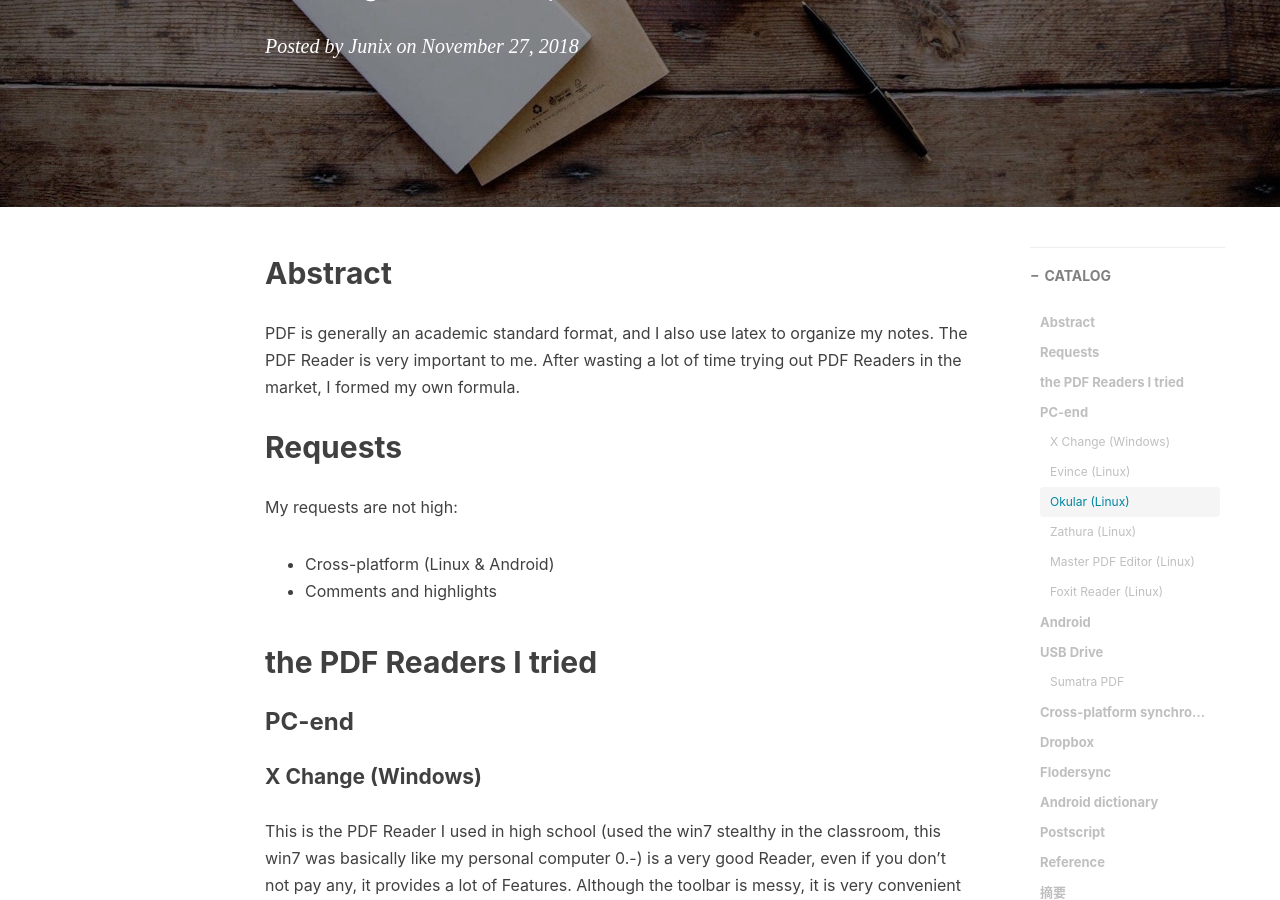
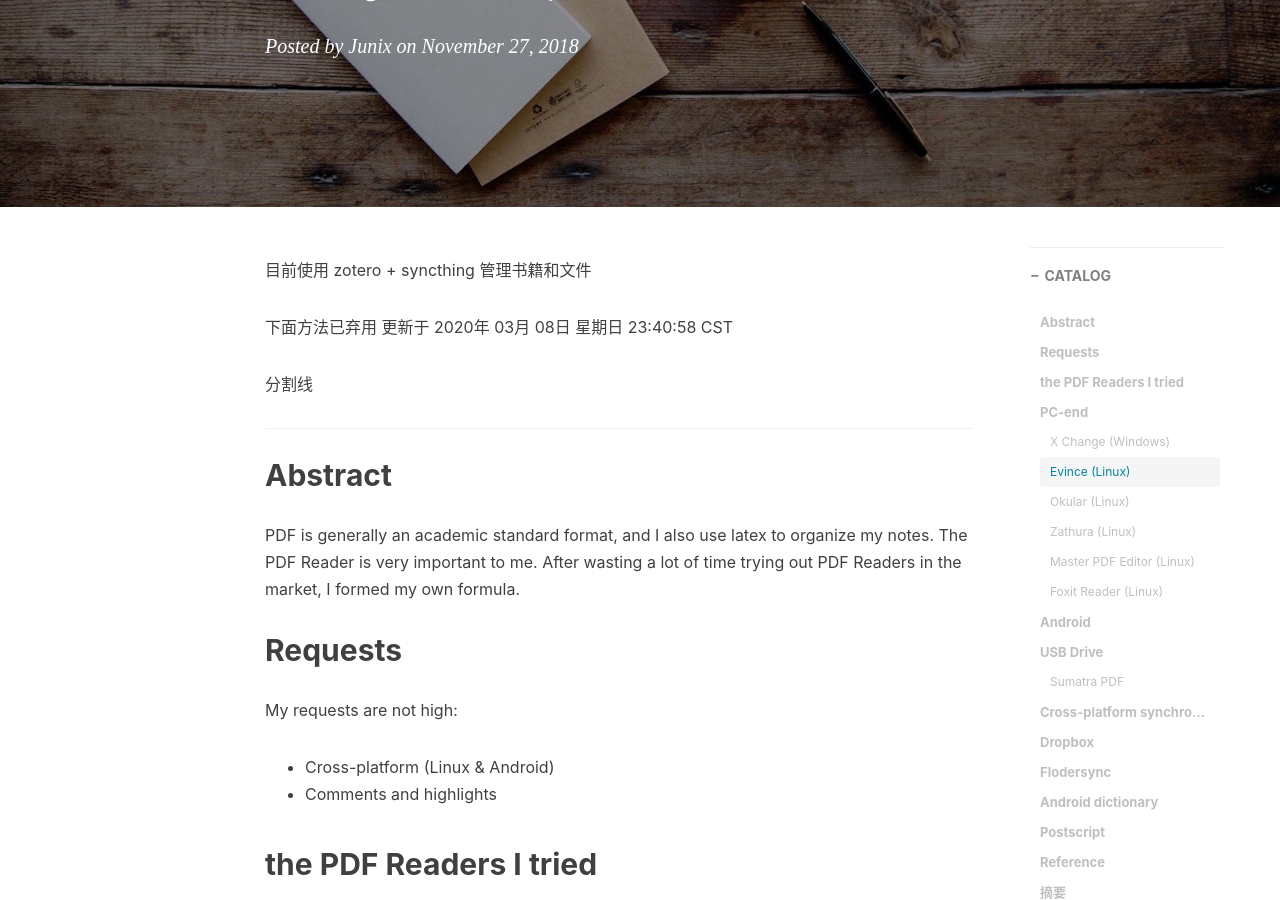
Before and after one commit to junyixu/junyixu.github.io, a Jekyll site: the page built from _posts/2018-11-27-Reading-PDF-cross-platform.md, in a window 1280 px wide and 900 px high, scrolled down 316 px. Built offline with Jekyll 4.4.1, drawn with Linux system fonts in a browser that asks for light colours; nearby versions of some CDN libraries; comment, search, counter and statistics services are not loaded.

Commit message:
用 zotero 管理

```diff
--- a/_posts/2018-11-27-Reading-PDF-cross-platform.md
+++ b/_posts/2018-11-27-Reading-PDF-cross-platform.md
@@ -13,6 +13,15 @@ tags:
 - Academic
 ---
 
+
+目前使用 zotero + syncthing 管理书籍和文件
+
+下面方法已弃用
+更新于 2020年 03月 08日 星期日 23:40:58 CST
+
+分割线
+
+-----------
 ## Abstract
 
 PDF is generally an academic standard format, and I also use latex to organize my notes. The PDF Reader is very important to me. After wasting a lot of time trying out PDF Readers in the market, I formed my own formula.
```
